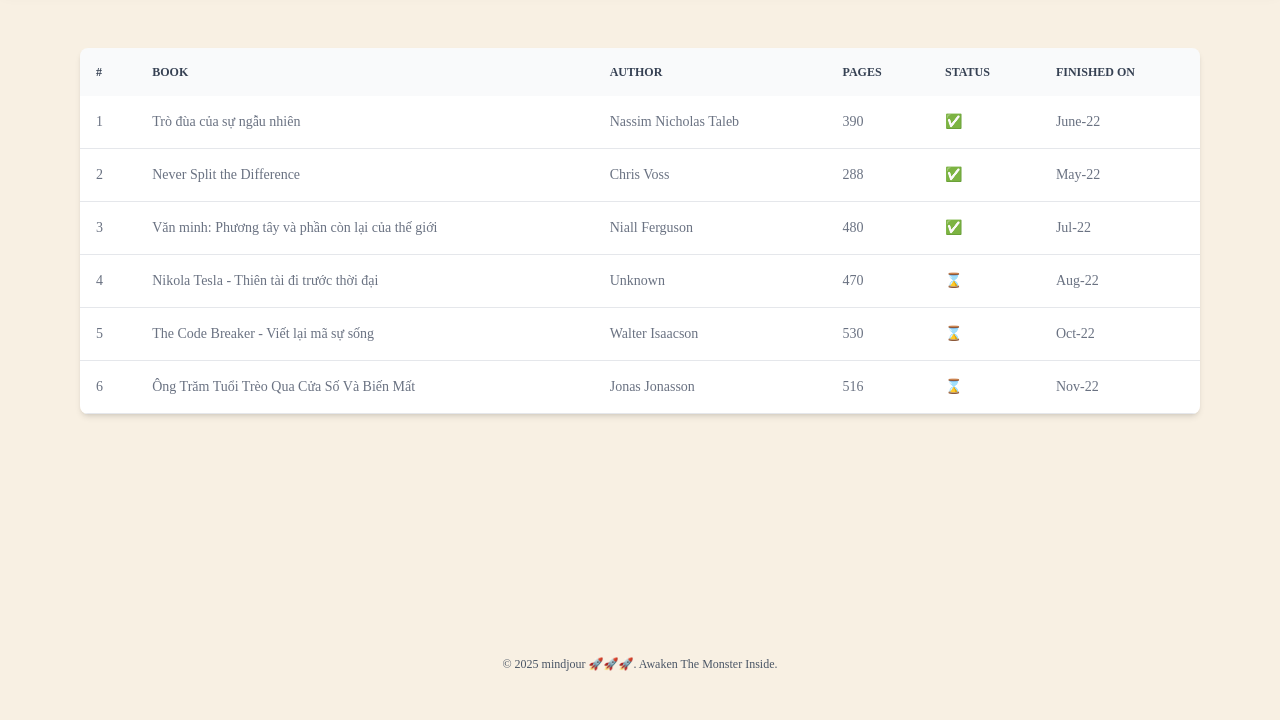
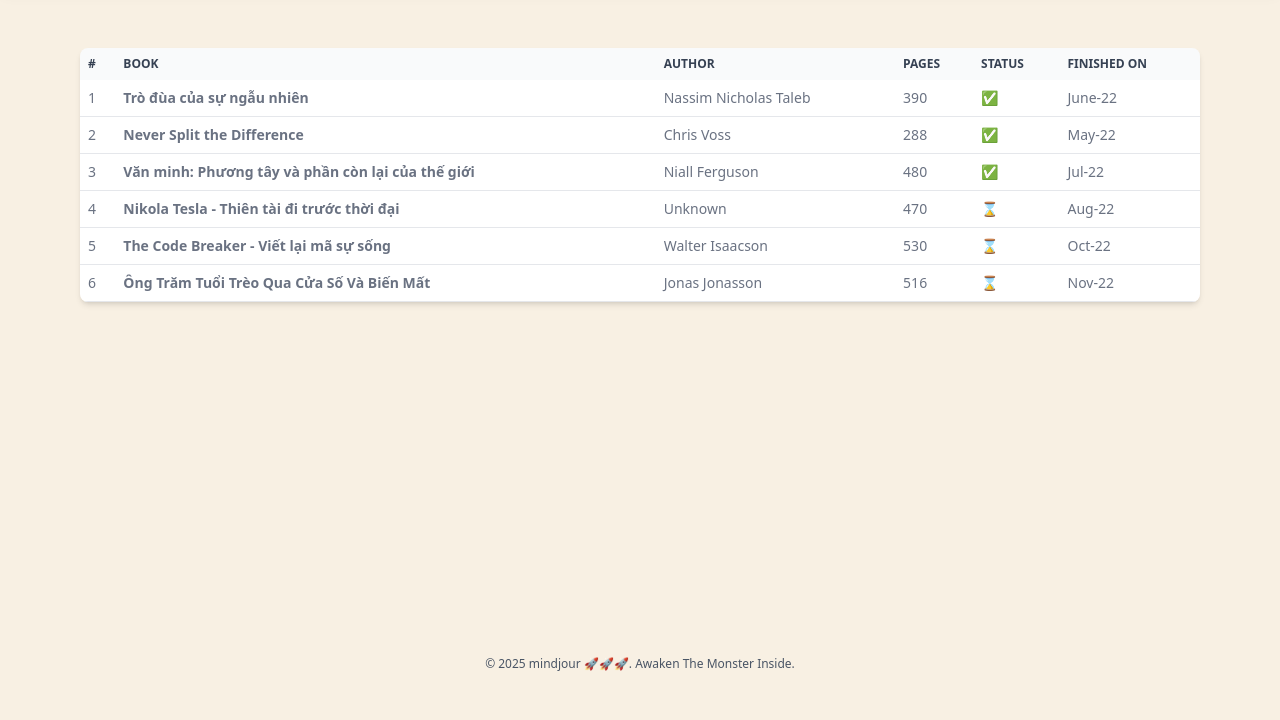
Before and after one commit to minhzung/minhzung.github.io, an Astro site: page /books in a window 1280 px wide. Shown: the part 80-800 px from the top of the page. Built offline with nearby package versions, Linux system fonts and the light colour scheme; Astro itself is replaced by a stand-in of ours.

Commit message:
change the font for easier to read

```diff
--- a/src/components/CarouselItem.astro
+++ b/src/components/CarouselItem.astro
@@ -9,7 +9,7 @@ const imageSrc = typeof image === "string" ? image : image.src;
 <div class={`${index === 0 ? "block" : "hidden"}`} data-carousel-item>
     <img src={imageSrc} alt={title} class="absolute block w-full -translate-x-1/2 -translate-y-1/2 top-1/2 left-1/2" />
     <div class="absolute bottom-0 left-0 w-full bg-gray-900/50 text-white p-4">
-        <a href={"/posts/" + slug} class="text-xl font-bold">{title}</a>
-        <p class="text-sm italic pt-3">{description}</p>
+        <a href={"/posts/" + slug} class="text-2xl font-bold">{title}</a>
+        <p class="text-sm font-serif font-light pt-3">{description}</p>
     </div>
 </div>
--- a/src/components/PostCard.astro
+++ b/src/components/PostCard.astro
@@ -34,7 +34,7 @@ const {
     <div class="flex justify-between flex-col">
         <a
             href={"/posts/" + slug}
-            class="text-sm italic pt-2 pb-1"
+            class="text-sm font-serif font-light pt-2 pb-1"
             >{description}</a
         >
 
--- a/src/components/Prose.astro
+++ b/src/components/Prose.astro
@@ -1,5 +1,5 @@
 ---
 ---
-<div  class="prose max-w-3xl mx-auto dark:prose-invert text-justify prose-blockquote:font-light prose-blockquote:not-italic">
+<div  class="prose font-serif max-w-3xl mx-auto dark:prose-invert text-justify prose-blockquote:font-light prose-blockquote:not-italic">
   <slot />
 </div>
--- a/src/pages/books.astro
+++ b/src/pages/books.astro
@@ -11,23 +11,23 @@ import TitlePost from "@components/TitlePost";
         <table class="w-full text-sm text-left rtl:text-right text-gray-500 dark:text-gray-400">
             <thead class="text-xs text-gray-700 uppercase bg-gray-50 dark:bg-gray-700 dark:text-gray-400">
                 <tr>
-                  <th class="p-4">#</th>
-                  <th class="p-4">Book</th>
-                  <th class="p-4">Author</th>
-                  <th class="p-4">Pages</th>
-                  <th class="p-4">Status</th>
-                  <th class="p-4">Finished On</th>
+                  <th class="p-2">#</th>
+                  <th class="p-2">Book</th>
+                  <th class="p-2">Author</th>
+                  <th class="p-2">Pages</th>
+                  <th class="p-2">Status</th>
+                  <th class="p-2">Finished On</th>
                 </tr>
               </thead>
             <tbody>
               {books.slice(1).map((book, index) => (
                 <tr key={index} class="bg-white border-b dark:bg-gray-800 dark:border-gray-700 border-gray-200 hover:bg-gray-50 dark:hover:bg-gray-600">
-                  <td class="p-4">{book.No}</td>
-                  <td class="p-4">{book.Book}</td>
-                  <td class="p-4">{book.Authors}</td>
-                  <td class="p-4">{book.Pages}</td>
-                  <td class="p-4">{book.Status}</td>
-                  <td class="p-4">{book["Finished on"]}</td>
+                  <td class="p-2">{book.No}</td>
+                  <td class="p-2 font-semibold">{book.Book}</td>
+                  <td class="p-2">{book.Authors}</td>
+                  <td class="p-2">{book.Pages}</td>
+                  <td class="p-2">{book.Status}</td>
+                  <td class="p-2">{book["Finished on"]}</td>
                 </tr>
               ))}
             </tbody>
--- a/src/styles/global.css
+++ b/src/styles/global.css
@@ -2,7 +2,7 @@
 @plugin '@tailwindcss/typography';
 @config "../../tailwind.config.js";
 @theme {
-    --font-sans: 'Literata Variable', 'sans-serif';
+    --font-serif: 'Literata Variable', 'serif';
   }
 
 /* add line numbers for code: https://github.com/shikijs/shiki/issues/3 */
```
